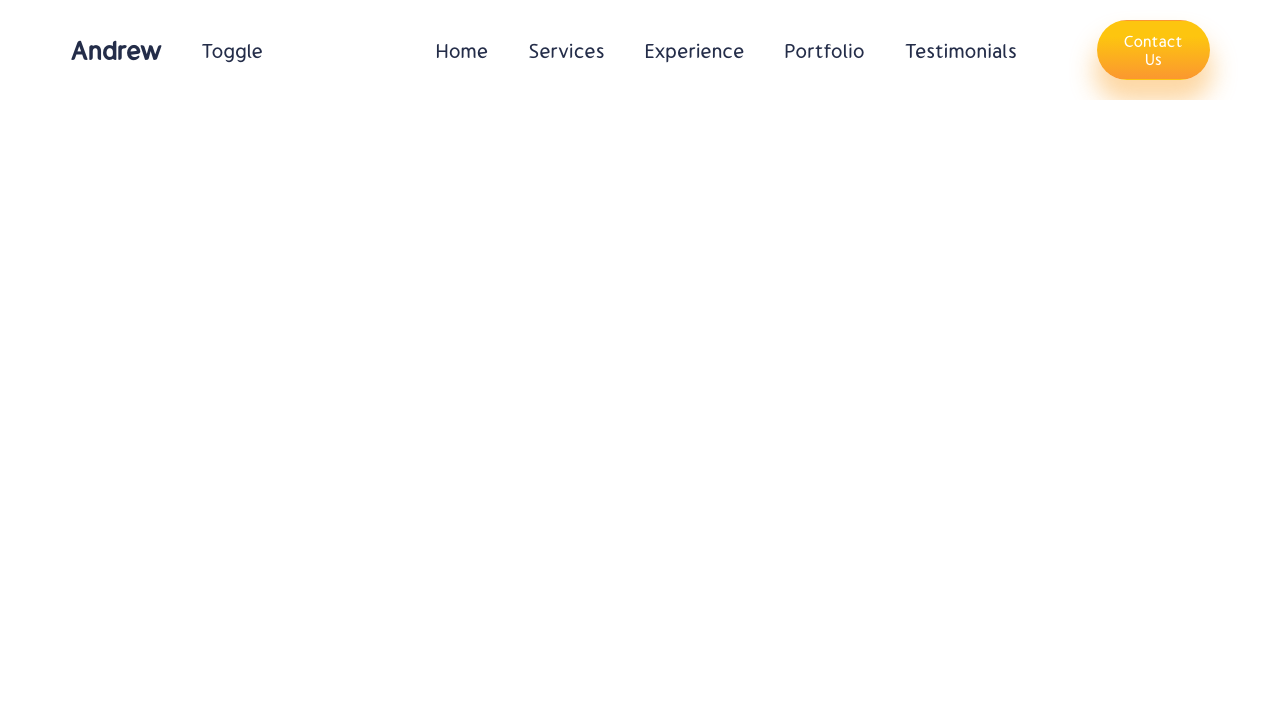
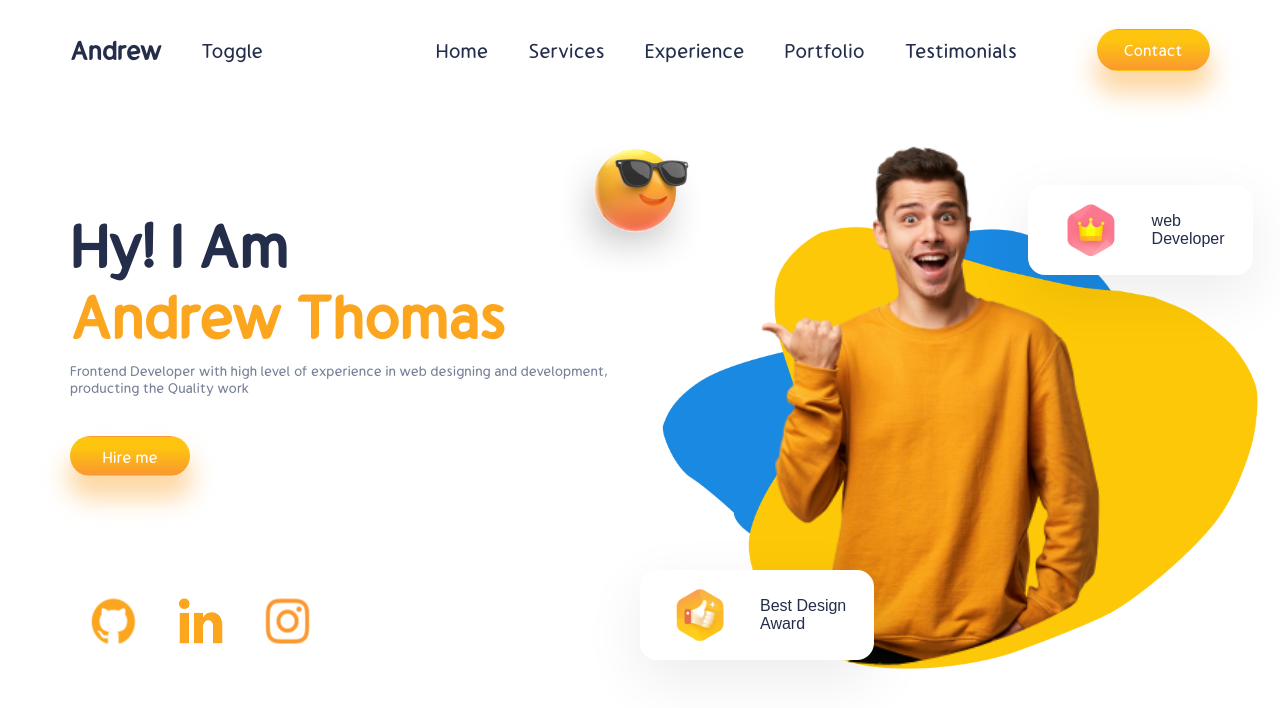
Before and after one commit to Abdullah2000Habib/React_Project07, a React (Create React App) app: page / in a window 1280 px wide. Shown: the top 708 px of the page. Built offline with nearby package versions, Linux system fonts and the light colour scheme.

Commit message:
Hero Component and Floating Component

```diff
--- /dev/null
+++ b/src/components/FloatingDiv/FloatingDiv.jsx
@@ -0,0 +1,14 @@
+import React from 'react';
+import style from "./style.module.css";
+export default function FloatingDiv({img,txt1,txt2}) {
+return (
+    <>
+        <div className={style.floatingDiv}>
+            <img src={img} alt='img'/>
+            <span>{txt1}
+            <br/>
+            {txt2}</span>
+        </div>
+    </>
+)
+}
--- /dev/null
+++ b/src/components/FloatingDiv/index.jsx
@@ -0,0 +1 @@
+export { default } from "./FloatingDiv";
--- /dev/null
+++ b/src/components/FloatingDiv/style.module.css
@@ -0,0 +1,19 @@
+.floatingDiv {
+    display: flex;
+    justify-content: space-around;
+    background: white;
+    box-shadow: var(--boxShadow);
+    border-radius: 17px;
+    align-items: center;
+    padding: 0 28px 0 0;
+    height: 4.5rem;
+}
+
+.floatingDiv>img {
+    transform: scale(0.4);
+}
+
+.floatingDiv>span {
+    font-family: sans-serif;
+    font-size: 16px;
+}
--- /dev/null
+++ b/src/components/Hero/Hero.jsx
@@ -0,0 +1,46 @@
+import React from 'react';
+import vector1 from "../../assets/img/Vector1.png";
+import vector2 from "../../assets/img/Vector2.png";
+import boy from "../../assets/img/boy.png";
+import crown from "../../assets/img/crown.png";
+import github from "../../assets/img/github.png";
+import glassesimoji from "../../assets/img/glassesimoji.png";
+import instagram from "../../assets/img/instagram.png";
+import linkedin from "../../assets/img/linkedin.png";
+import thumbup from "../../assets/img/thumbup.png";
+import FloatingDiv from '../FloatingDiv/FloatingDiv';
+import style from "./style.module.css";
+export default function Hero() {
+  return (
+    <>
+        <div className={style.hero}>
+          <div className={style.left}>
+            <div className={style.name}>
+              <span>Hy! I Am</span>
+              <span>Andrew Thomas</span>
+              <span>Frontend Developer with high level of experience in web designing
+                    and development, producting the Quality work</span>
+            </div>
+            <button className={`button ${style.hButton}`}>Hire me</button>
+            <div className={style.icons}>
+              <img src={github} alt='github'/>
+              <img src={linkedin} alt='linkedin'/>
+              <img src={instagram} alt='instagram'/>
+            </div>
+          </div>
+          <div className={style.right}>
+            <img src={vector1} alt='vector1'/>
+            <img src={vector2} alt='vector2'/>
+            <img src={boy} alt='boy'/>
+            <img src={glassesimoji} alt='glassesimoji'/>
+            <div className={style.div1}>
+              <FloatingDiv img={crown} txt1="web" txt2="Developer"/>
+            </div>
+            <div className={style.div2}>
+              <FloatingDiv img={thumbup} txt1="Best Design" txt2="Award"/>
+            </div>
+          </div>
+        </div>
+    </>
+  )
+}
--- /dev/null
+++ b/src/components/Hero/index.jsx
@@ -0,0 +1 @@
+export { default } from "./Intro";
--- /dev/null
+++ b/src/components/Hero/style.module.css
@@ -0,0 +1,101 @@
+.hero {
+    display: flex;
+    height: 77vh;
+    margin-top: 6rem;
+}
+
+.left {
+    display: flex;
+    position: relative;
+    flex: 1;
+    flex-direction: column;
+    gap: 2rem;
+}
+
+.name {
+    display: flex;
+    flex-direction: column;
+}
+
+.name>:nth-child(1) {
+    color: var(--black);
+    font-weight: bold;
+    font-size: 3rem;
+}
+
+.name>:nth-child(2) {
+    color: var(--orange);
+    font-weight: bold;
+    font-size: 3rem;
+}
+
+.name>:nth-child(3) {
+    font-weight: 100;
+    font-size: 14px;
+    color: var(--gray);
+    margin-top: 10px;
+}
+
+.hButton {
+    width: 6rem;
+    height: 2rem;
+}
+
+.icons {
+    margin-top: 3rem;
+    display: flex;
+    gap: 0rem;
+}
+
+.icons>* {
+    transform: scale(0.5);
+}
+
+.icons>*:hover {
+    cursor: pointer;
+}
+
+.right {
+    flex: 1;
+    position: relative;
+}
+
+.right>* {
+    position: absolute;
+    z-index: 1;
+}
+
+.right>:nth-child(1) {
+    transform: scale(0.69);
+    left: -15%;
+    top: -9%;
+}
+
+.right>:nth-child(2) {
+    transform: scale(0.67);
+    left: -3%;
+    top: -4.6rem;
+}
+
+.right>:nth-child(3) {
+    transform: scale(1.4);
+    left: 28%;
+}
+
+.right>:nth-child(4) {
+    transform: scale(0.62);
+    left: -24%;
+    top: -19%;
+    border-radius: 50%;
+    padding: 0;
+}
+
+.div1 {
+    top: -4%;
+    left: 68%;
+}
+
+.div2 {
+    top: 18rem;
+    left: 0;
+}
--- a/src/components/Home.jsx
+++ b/src/components/Home.jsx
@@ -1,8 +1,13 @@
 import React from 'react';
+import Hero from './Hero/Hero';
 import Navbar from './Navbar';
+
 
 export default function Home() {
   return (
-    <Navbar/>
+    <>
+        <Navbar/>
+        <Hero/>
+    </>
   )
 }
--- a/src/components/Navbar/Navbar.jsx
+++ b/src/components/Navbar/Navbar.jsx
@@ -18,7 +18,7 @@
                         <li>Testimonials</li>
                     </ul>
                 </div>
-                <button className={`button ${style.nButton }`}>Contact Us</button>
+                <button className={`button ${style.nButton }`}>Contact</button>
             </div>
         </div>
     </>
```
